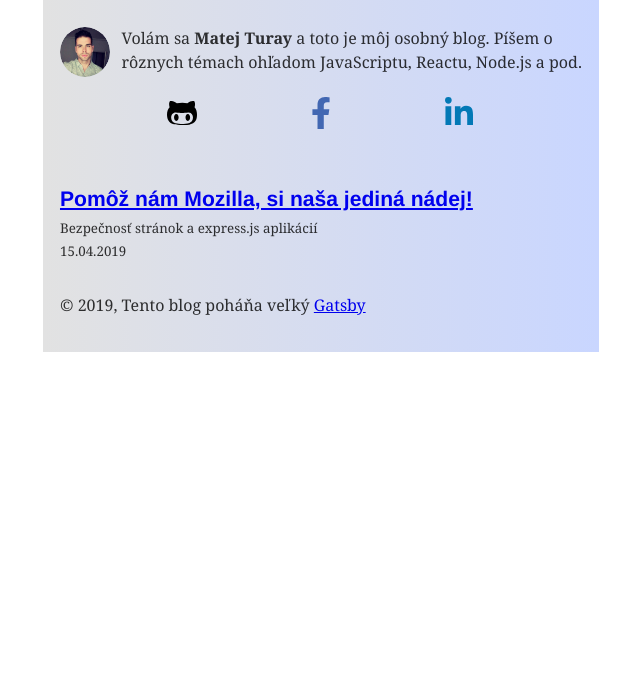
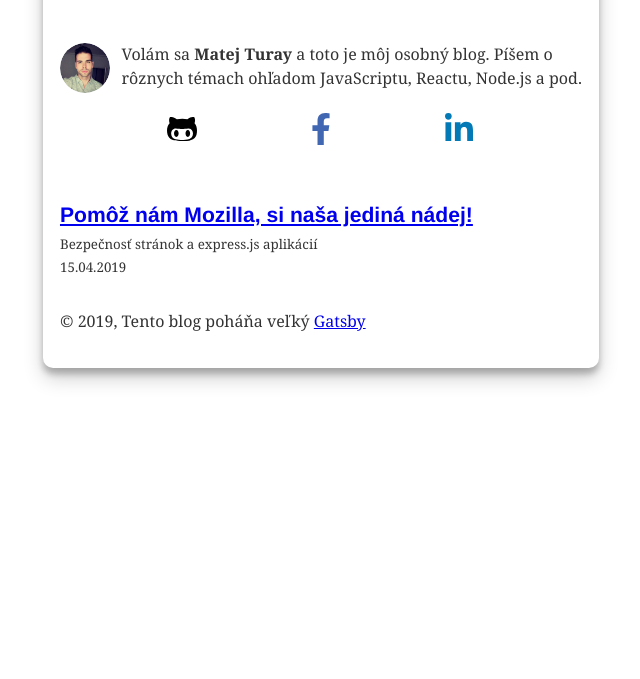
Before and after one commit to MatejTuray/blog, a Gatsby site: page / in a window 1280 px wide. Shown: the part 121-800 px from the top of the page, without its empty margins (319-959 px from the left). Built offline with nearby package versions, Linux system fonts and the light colour scheme; Gatsby itself is replaced by a stand-in of ours; some packages are replaced by stand-ins of ours; a small style sheet from the web is missing.

Commit message:
Update layout.js

```diff
--- a/src/components/layout.js
+++ b/src/components/layout.js
@@ -64,14 +64,14 @@ class Layout extends React.Component {
         style={{
           marginLeft: `auto`,
           marginRight: `auto`,
+          marginTop: '1rem',
+          marginBottom: '1rem',
+          borderRadius: 10,
+          boxShadow: '0 10px 20px rgba(0,0,0,0.19), 0 6px 6px rgba(0,0,0,0.23)',
           maxWidth: rhythm(24),
           padding: `${rhythm(1.5)} ${rhythm(3 / 4)}`,
           textShadow: "none",
-          background: `linear-gradient(
-            to right,
-            #e2e2e2,
-            #c9d6ff
-          )`,
+
         }}
       >
         <header style={{ textShadow: "none" }}>{header}</header>
```
